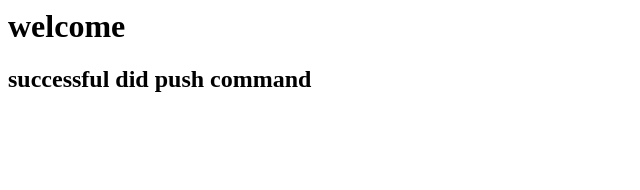
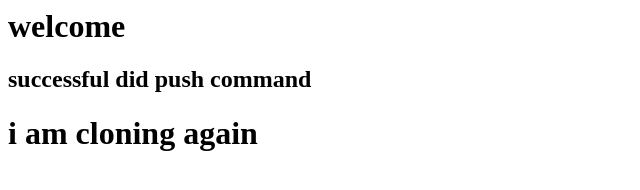
Before and after one commit to reemanzahira/my-work, a plain HTML site: page Desktop/gitgit/my-work/index.html in a window 1280 px wide. Shown: the whole page, without its empty margins (0-640 px from the left). Drawn offline with Linux system fonts and the light colour scheme.

Commit message:
checking my commit

```diff
--- a/Desktop/gitgit/my-work/index.html
+++ b/Desktop/gitgit/my-work/index.html
@@ -1,2 +1,3 @@
 <h1>welcome<h1>
 <h2>successful did push command<h2>
+<h1>i am cloning again <h1>
```
